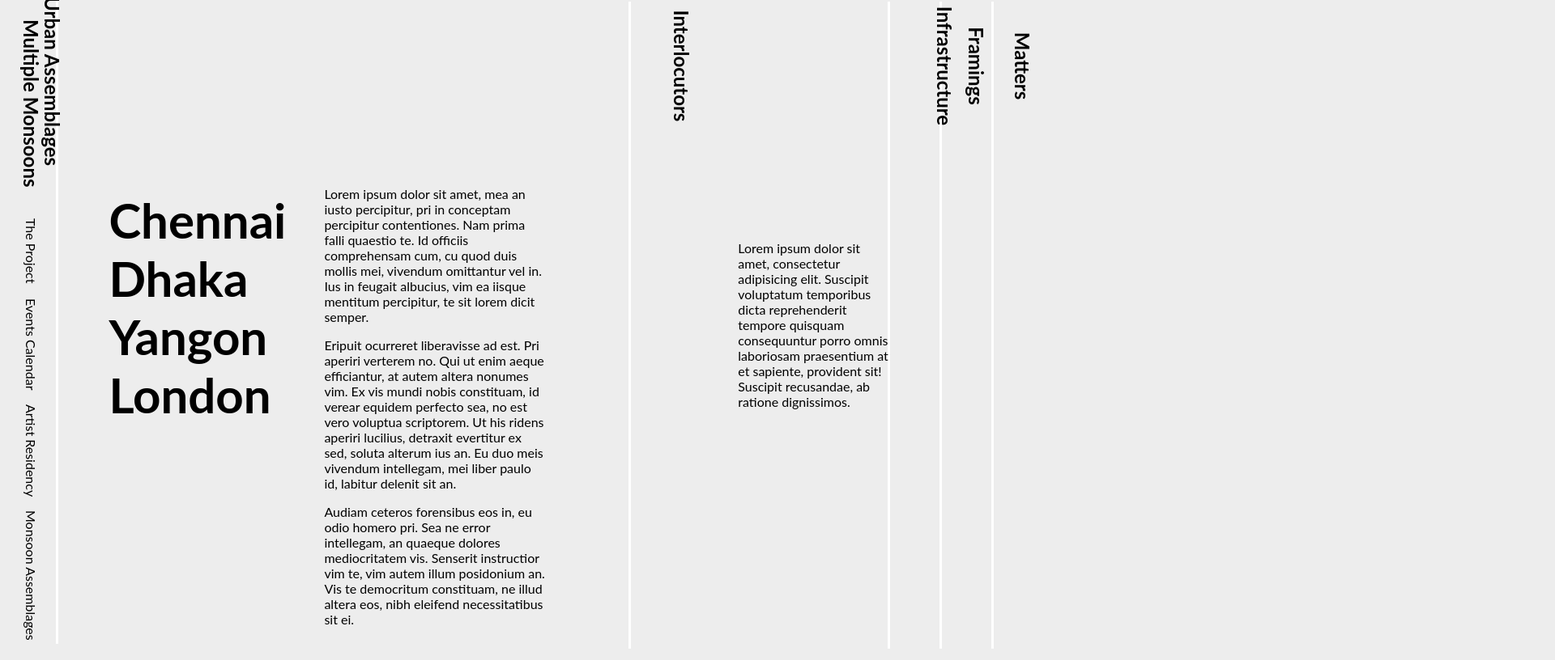
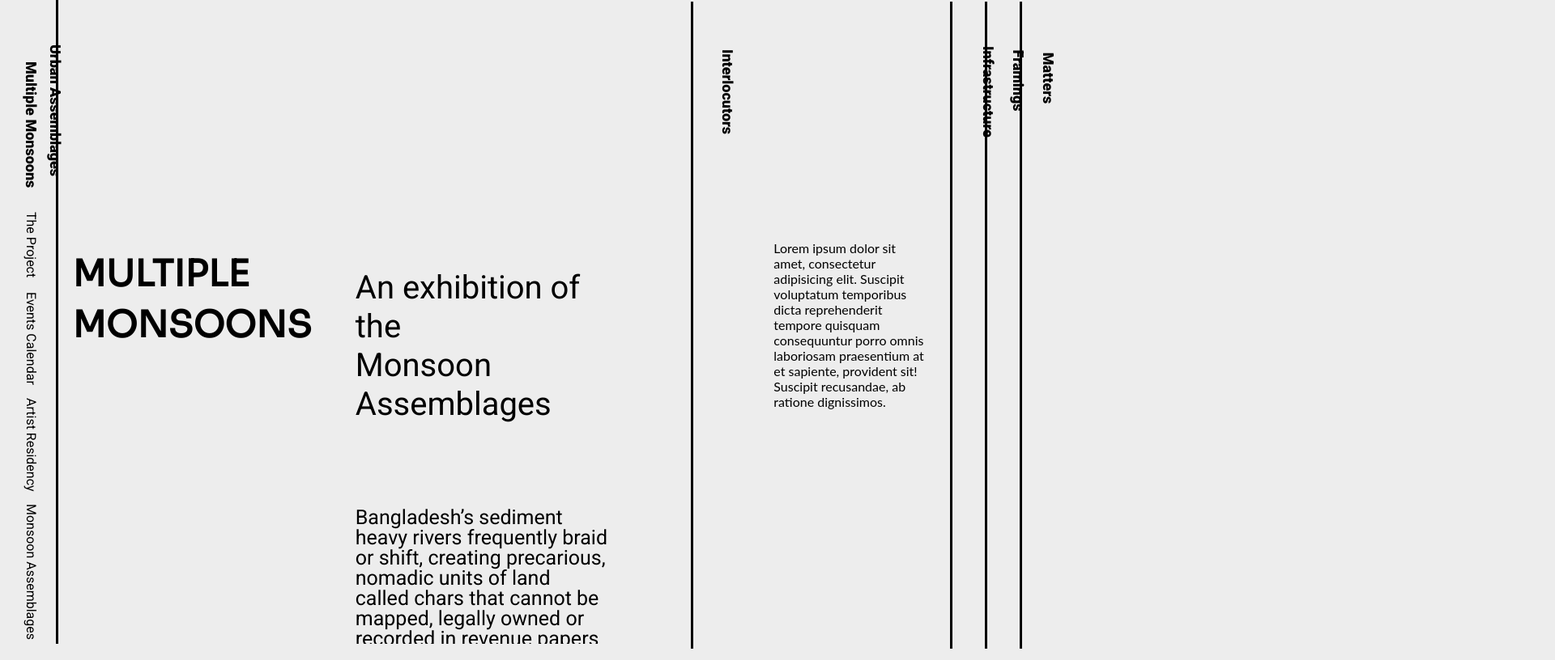
Before and after one commit to Partypanda5/MONASS_Multiple_Monsoons, a plain HTML site: page index.html in a window 1280 px wide. Shown: the top 816 px of the page at 81% size, 1920 px wide, since content can reach past the window. Drawn offline with nearby package versions, Linux system fonts and the light colour scheme.

Commit message:
layout adjustments

```diff
--- a/css/style.css
+++ b/css/style.css
@@ -18,7 +18,7 @@ body
     bottom: 0.5vh;
     width: 5vw;
     height: 100vh;
-    border-right: 3px solid white;
+    border-right: 3px solid black;
     padding: 0;
     margin: 0;
 }
@@ -28,7 +28,9 @@ body
     transform: rotate(90deg);
     white-space: nowrap;
     position: relative;
-    top: 3vh;
+    top:10vh;
+    font-size: 18px;
+    font-family: 'Roboto', sans-serif;
 }
 .headingItem
 {
@@ -37,6 +39,8 @@ body
     position: relative;
     top: 25vh;
     font-size: 16px;
+    font-family: 'Roboto', sans-serif;
+    font-weight: 400;
 }
 #project
 {
@@ -64,45 +68,70 @@ body
     left: 5.5vw;
     bottom: 0.5vh;
     overflow-x: hidden;
-    overflow-y: scroll;
+}
+#mainSection::-webkit-scrollbar
+{
+    display: none;
 }
 .cityTitle
 {
     margin: 10px;
     transform: rotate(90deg);
     white-space: nowrap;
-    position: fixed;
-    top: 9.5vh;
-    right: 86vw;
+    position: absolute;
+    top: 14.5vh;
+    right: 87.5vw;
+    font-size: 18px;
+    font-family: 'Roboto', sans-serif;
 }
 #cityHeadings
 {
     position: relative;
     top: 30vh;
-    left: 5vw;
+    left: 1vw;
+    font-family: 'Sora', sans-serif;
 }
 .cityName
 {
     margin: 0;
     padding: 0;
-    font-size: 60px;
+    font-size: 3.5vw;
+    line-height: 63px;
+    position: relative;
+    left: 0.5vw;
+    top: 9vh;
 }
 .content
 {
     position: relative;
-    width: 23vw;
+    width: 26vw;
     height: 100vh;
-    left: 25vw;
-    bottom: 10vh;
+    left: 28vw;
+    top: 20vh;
     overflow-x: hidden;
-    overflow-y: visible;
+    overflow-y: hidden;
     padding: 10px;
+}
+#contentTitle
+{
+    font-family: 'Roboto', sans-serif;
+    font-size: 40px;
+    font-weight: 400;
+    line-height: 48px;
+    width: 25vw;
+}
+.contentText
+{
+    font-family: 'Roboto', sans-serif;
+    font-size: 25px;
+    font-weight: 400;
+    line-height: 25px;
 }
 #accordianSection
 {
     position: relative;
     width: 100%;
-    left: 60vw;
+    left: 66vw;
     bottom: 0.5vw;
     margin: 0;
     padding: 0;
@@ -126,8 +155,8 @@ li
     background: #ededed;
     cursor: pointer;
     transition: all 0.5s ease;
-    width: 5vw;
-    border-left: 3px solid white;
+    width: 3vw;
+    border-left: 3px solid black;
 }
 li:hover
 {
@@ -164,6 +193,8 @@ li .section-title
     position: relative;
     right: 2vw;
     bottom: 40vh;
+    font-family: 'Roboto', sans-serif;
+    font-size: 12px;
 }
 li .section-title h2
 {
@@ -199,17 +230,38 @@ a
 
   /* Handle */
   ::-webkit-scrollbar-thumb {
-    background: white;
+    background: black;
   }
 
   /* Handle on hover */
   ::-webkit-scrollbar-thumb:hover {
-    background: white;
+    background: black;
   }
 
-  #dataImage
+  #Interlocutors
   {
       position: relative;
-      bottom: 25vh;
-      left: 1.5vw;
+      top: 4vh;
+      right: 0.3vw;
   }
+
+  #Infrastructure
+  {
+      position: relative;
+      top: 4vh;
+      right: 0.5vw;
+  }
+
+  #Framings
+  {
+      position: relative;
+      top: 2.2vh;
+      left: 0.5vw;
+  }
+
+  #Matters
+  {
+      position: relative;
+      top: 1.8vh;
+      left: 0.5vw;
+  }
--- a/index.html
+++ b/index.html
@@ -4,6 +4,10 @@
     <meta charset="UTF-8">
     <meta name="viewport" content="width=device-width, initial-scale=1.0">
     <title>Multple Monsoons</title>
+    <link rel="preconnect" href="https://fonts.gstatic.com">
+    <link href="https://fonts.googleapis.com/css2?family=Roboto:wght@400;900&display=swap" rel="stylesheet">
+    <link rel="preconnect" href="https://fonts.gstatic.com">
+    <link href="https://fonts.googleapis.com/css2?family=Sora&display=swap" rel="stylesheet">
     <link rel="stylesheet" href="css/style.css">
 </head>
 <body>
@@ -16,37 +20,42 @@
       <a href="#"><p id="assemblages" class="headingItem">Monsoon Assemblages</p></a>
     </div>
 
+    <h2 class="cityTitle">Urban Assemblages</h2>
+
     <div id="mainSection">
-        <h2 class="cityTitle">Urban Assemblages</h2>
 
     <div id="cityHeadings">
-        <a id="Chennai" href="#"><h1 class="cityName">Chennai</h1></a>
-        <a id="Dhaka" href="#"><h1 class="cityName">Dhaka</h1></a>
-        <a id="Yangon" href="#"><h1 class="cityName">Yangon</h1></a>
-        <a id="London" href="#"><h1 class="cityName">London</h1></a>
+        <a href="#"><h1 class="cityName">MULTIPLE <br/>
+          MONSOONS</h1></a>
       </div>
 
 
     <div class="content">
-      <p>Lorem ipsum dolor sit amet, mea an iusto percipitur, pri in conceptam percipitur contentiones. Nam prima falli quaestio te. Id officiis comprehensam cum, cu quod duis mollis mei, vivendum omittantur vel in. Ius in feugait albucius, vim ea iisque mentitum percipitur, te sit lorem dicit semper.</p>
+      <h3 id="contentTitle">An exhibition of the <br/> Monsoon Assemblages</h3> <br><br>
 
-      <p>Eripuit ocurreret liberavisse ad est. Pri aperiri verterem no. Qui ut enim aeque efficiantur, at autem altera nonumes vim. Ex vis mundi nobis constituam, id verear equidem perfecto sea, no est vero voluptua scriptorem. Ut his ridens aperiri lucilius, detraxit evertitur ex sed, soluta alterum ius an. Eu duo meis vivendum intellegam, mei liber paulo id, labitur delenit sit an.</p>
-
-      <p>Audiam ceteros forensibus eos in, eu odio homero pri. Sea ne error intellegam, an quaeque dolores mediocritatem vis. Senserit instructior vim te, vim autem illum posidonium an. Vis te democritum constituam, ne illud altera eos, nibh eleifend necessitatibus sit ei.</p>
-
-      <p>
-        Sed audire fuisset inciderint id, ut ullum tibique assueverit eum, usu ad feugiat labores. Ex sea nihil saepe probatus, dicam fabellas oportere cu eum. Ad porro alterum mediocritatem vis, vel ex habemus efficiendi, in his cibo docendi. Sonet molestie erroribus ei sed, meliore senserit assueverit ad eam.
-      </p>
+      <p class="contentText">Bangladesh’s sediment heavy rivers frequently
+        braid or shift, creating precarious, nomadic units
+        of land called chars that cannot be mapped,
+        legally owned or recorded in revenue papers
+        because they move around too quickly and too
+        frequently. Chars have historically been occupied
+        by precarious, marginal populations, often without
+        official documents. Those who live on them lead
+        perilous, calamitous lives. When the monsoon
+        breaks and the flow of rivers increase each year,
+        their land frequently deserts them, their shelters
+        are devastated, crops are damaged and livestock
+        washed away. As the river recedes, new chars
+        emerge and fierce, at times violent struggles to
+        occupy them, overseen by local strongmen, ensue.</p>
     </div>
-
-    <img id="dataImage" src="assets/images/s9.jpg" alt="">
   </div>
 
     <div id="accordianSection">
     <ul>
         <li id="sectionOne" class="active">
           <div class="section-title">
-            <h2>Interlocutors</h2>
+            <h2 id="Interlocutors">Interlocutors</h2>
           </div>
           <div class="section-content">
             <p class="text">Lorem ipsum dolor sit amet, consectetur adipisicing elit. Suscipit voluptatum temporibus dicta reprehenderit tempore quisquam consequuntur porro omnis laboriosam praesentium at et sapiente, provident sit! Suscipit recusandae, ab ratione dignissimos.</p>
@@ -54,7 +63,7 @@
         </li>
         <li id="sectionTwo" >
           <div class="section-title">
-            <h2>Infrastructure</h2>
+            <h2 id="Infrastructure">Infrastructure</h2>
           </div>
           <div class="section-content">
             <p class="text">Lorem ipsum dolor sit amet, consectetur adipisicing elit. Tempora totam delectus, eius nostrum aspernatur voluptas enim fugit ipsa magni voluptatem, odio sit accusamus vel id, commodi consequuntur possimus repellat necessitatibus!</p>
@@ -62,7 +71,7 @@
         </li>
         <li id="sectionThree">
           <div class="section-title">
-            <h2>Framings</h2>
+            <h2 id="Framings">Framings</h2>
           </div>
           <div class="section-content">
             <p class="text">Lorem ipsum dolor sit amet, consectetur adipisicing elit. Pariatur saepe vel facilis quae nihil ad aspernatur ex delectus. Tenetur nulla voluptates similique quos, quia possimus, magnam esse natus quis ipsa.</p>
@@ -70,7 +79,7 @@
         </li>
         <li id="sectionFour">
           <div class="section-title">
-            <h2>Matters</h2>
+            <h2 id="Matters">Matters</h2>
           </div>
           <div class="section-content">
             <p class="text">Lorem ipsum dolor sit amet, consectetur adipisicing elit. Adipisci, optio illo, delectus deleniti animi accusamus. Laboriosam maiores totam provident aliquam. Unde, incidunt amet officia a obcaecati, ducimus at molestiae nemo.</p>
--- a/js/script.js
+++ b/js/script.js
@@ -1,12 +1,4 @@
 var section = $('li');
-var Chennai = document.getElementById('Chennai');
-var Dhaka = document.getElementById('Dhaka');
-var Yangon = document.getElementById('Yangon');
-var London = document.getElementById('London');
-var sectionOne = document.getElementById('sectionOne');
-var sectionTwo = document.getElementById('sectionTwo');
-var sectionThree = document.getElementById('sectionThree');
-var sectionFour = document.getElementById('sectionFour');
 
 function toggleAccordion()
 {
@@ -15,35 +7,3 @@ function toggleAccordion()
 }
 
 section.on('click', toggleAccordion);
-
-Chennai.addEventListener('click', () =>
-{
-  sectionTwo.classList.remove('active');
-  sectionThree.classList.remove('active');
-  sectionFour.classList.remove('active');
-  sectionOne.classList.add('active');
-});
-
-Dhaka.addEventListener('click', () =>
-{
-  sectionTwo.classList.add('active');
-  sectionThree.classList.remove('active');
-  sectionFour.classList.remove('active');
-  sectionOne.classList.remove('active');
-});
-
-Yangon.addEventListener('click', () =>
-{
-  sectionTwo.classList.remove('active');
-  sectionThree.classList.add('active');
-  sectionFour.classList.remove('active');
-  sectionOne.classList.remove('active');
-});
-
-London.addEventListener('click', () =>
-{
-  sectionTwo.classList.remove('active');
-  sectionThree.classList.remove('active');
-  sectionFour.classList.add('active');
-  sectionOne.classList.remove('active');
-});
```
